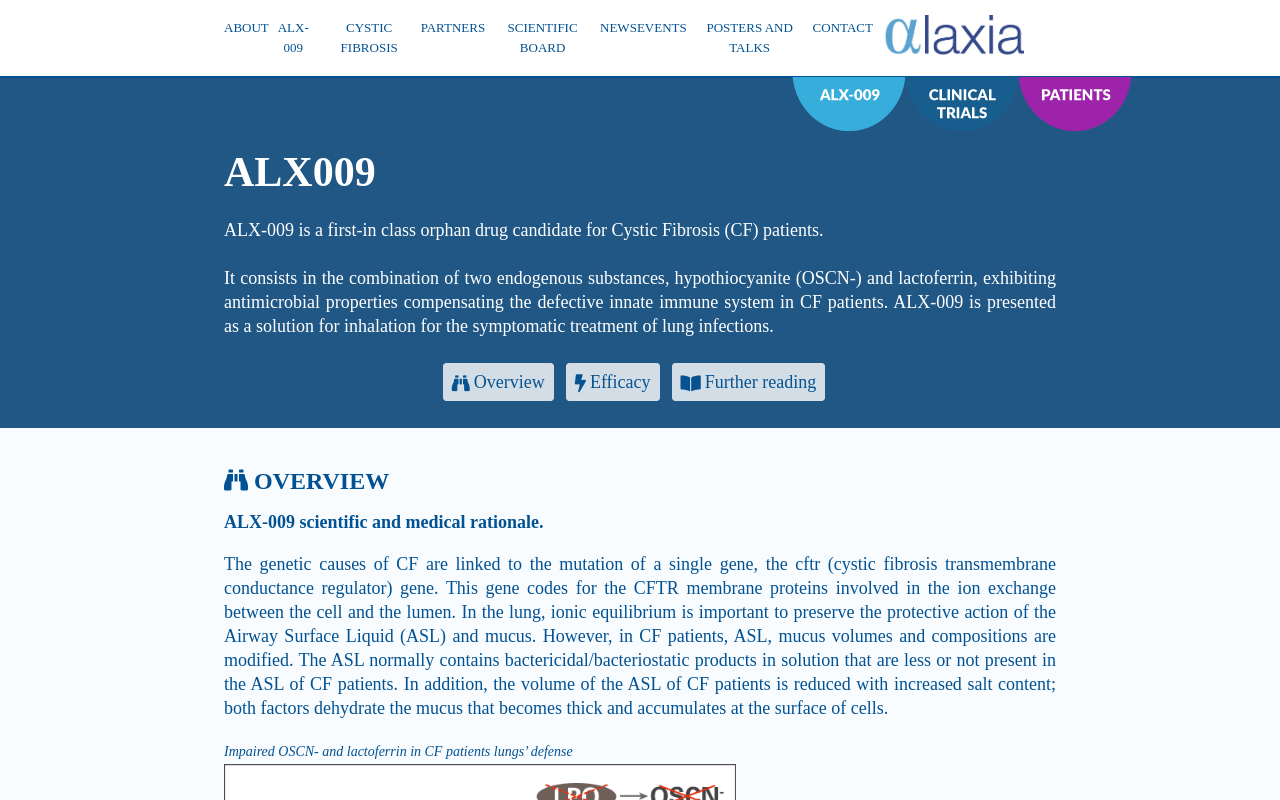
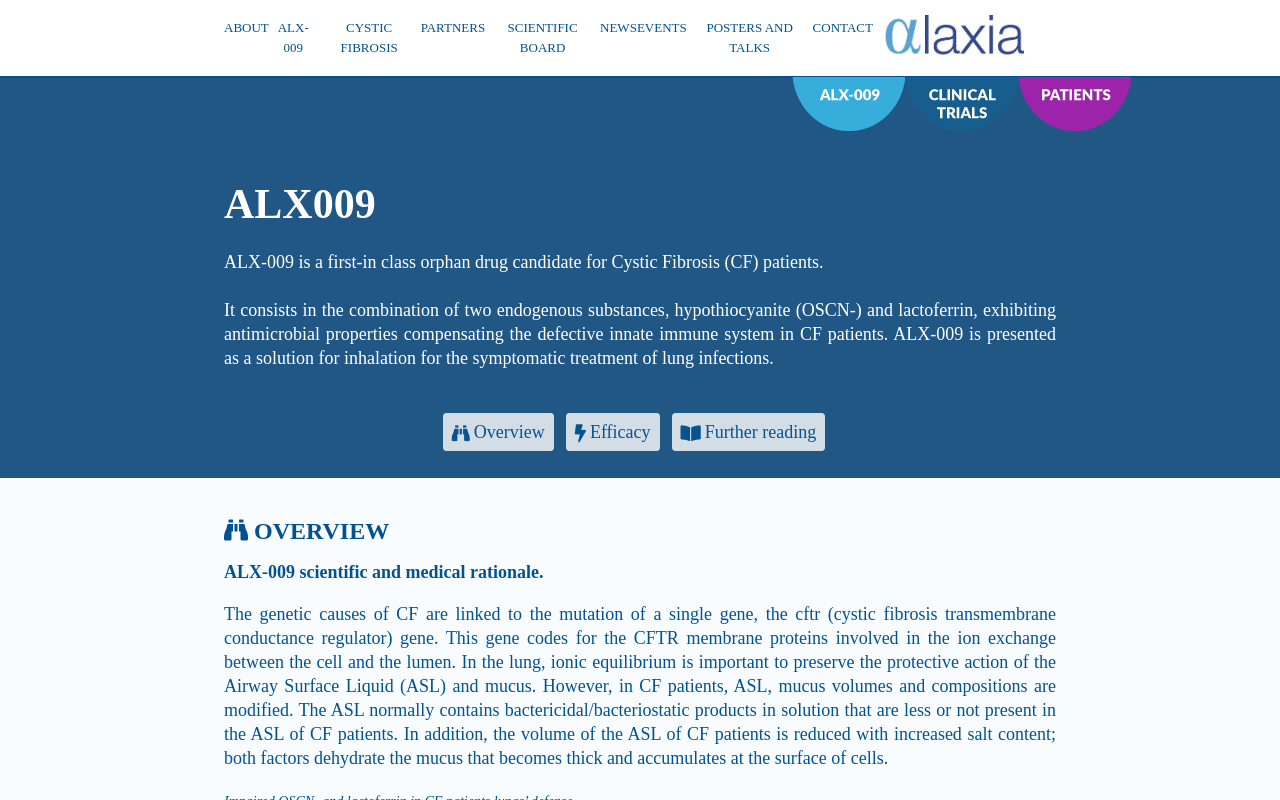
Before and after one commit to JBeaussart/alaxia-pharma, a Vue app: page /alx-009 in a window 1280 px wide. Shown: the top 800 px of the page. Built offline with nearby package versions, Linux system fonts and the light colour scheme; a web font is replaced by a local one.

Commit message:
ajust the margin top for the title of alx banner and increase the height of banner

```diff
--- a/src/components/alx_components/AlxBanner.vue
+++ b/src/components/alx_components/AlxBanner.vue
@@ -38,7 +38,7 @@ export default {};
 }
 .alx_banner {
   position: relative;
-  height: 350px;
+  height: 400px;
   margin-top: -40px;
   background-color: #205785;
   padding-top: 36px;
@@ -50,7 +50,7 @@ export default {};
 }
 .alx_banner_content_title {
   font-size: 42px;
-  margin-top: 48px;
+  margin-top: 80px;
   margin-bottom: 16px;
 }
 .alx_banner_content_description {
```
